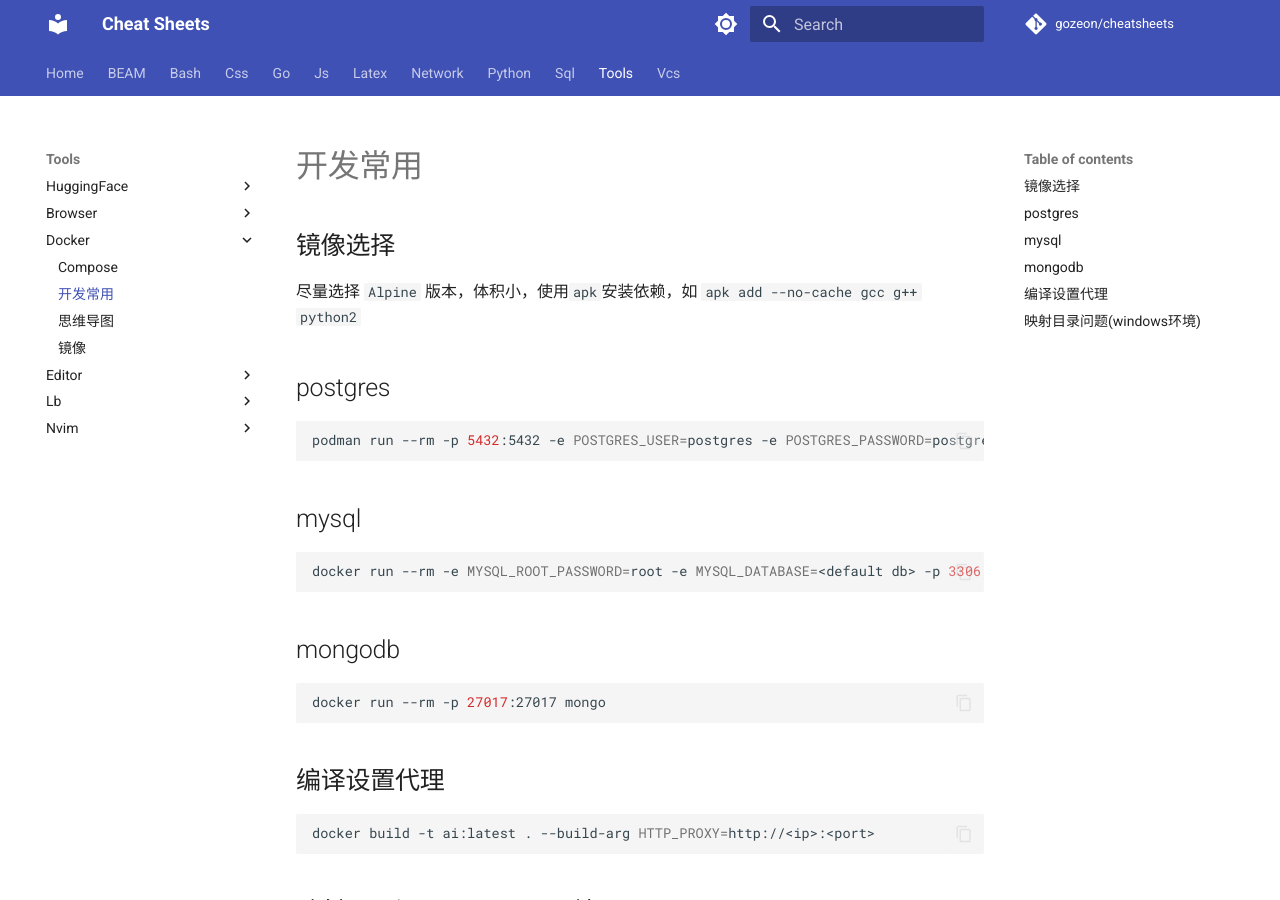
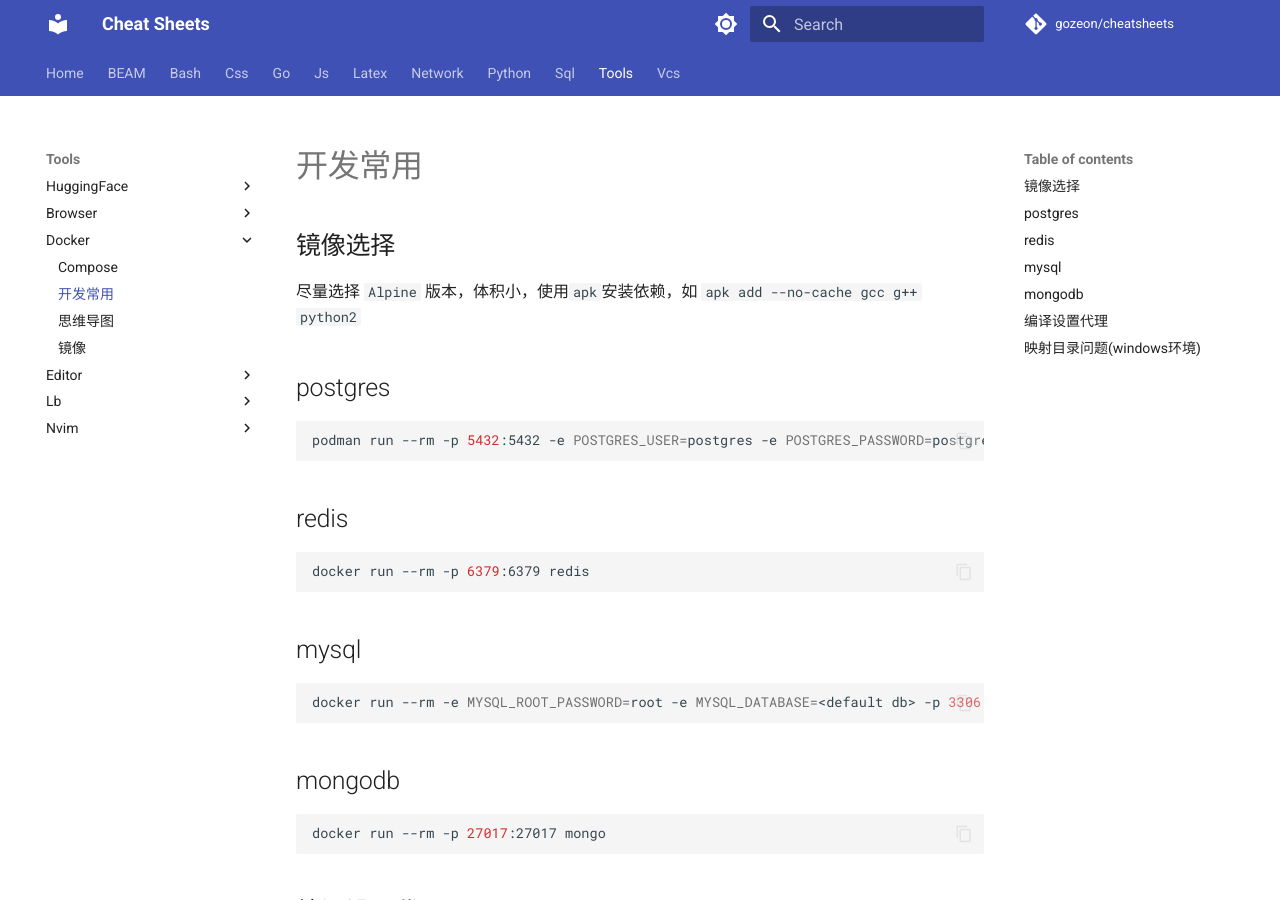
Before and after one commit to gozeon/cheatsheets, an MkDocs documentation site: the page built from docs/tools/docker/开发常用.md, in a window 1280 px wide and 900 px high. Built offline with MkDocs 1.6.1 and Material for MkDocs 9.7.7, drawn with Linux system fonts in a browser that asks for light colours; comment, search, counter and statistics services are not loaded.

Commit message:
doc: init redis

````diff
--- a/docs/tools/docker/开发常用.md
+++ b/docs/tools/docker/开发常用.md
@@ -6,6 +6,12 @@
 
 ```bash
 podman run --rm -p 5432:5432 -e POSTGRES_USER=postgres -e POSTGRES_PASSWORD=postgres -e POSTGRES_DB=hello_dev postgres:12.19-alpine
+```
+
+## redis
+
+```bash
+docker run --rm -p 6379:6379 redis
 ```
 
 ## mysql
````
